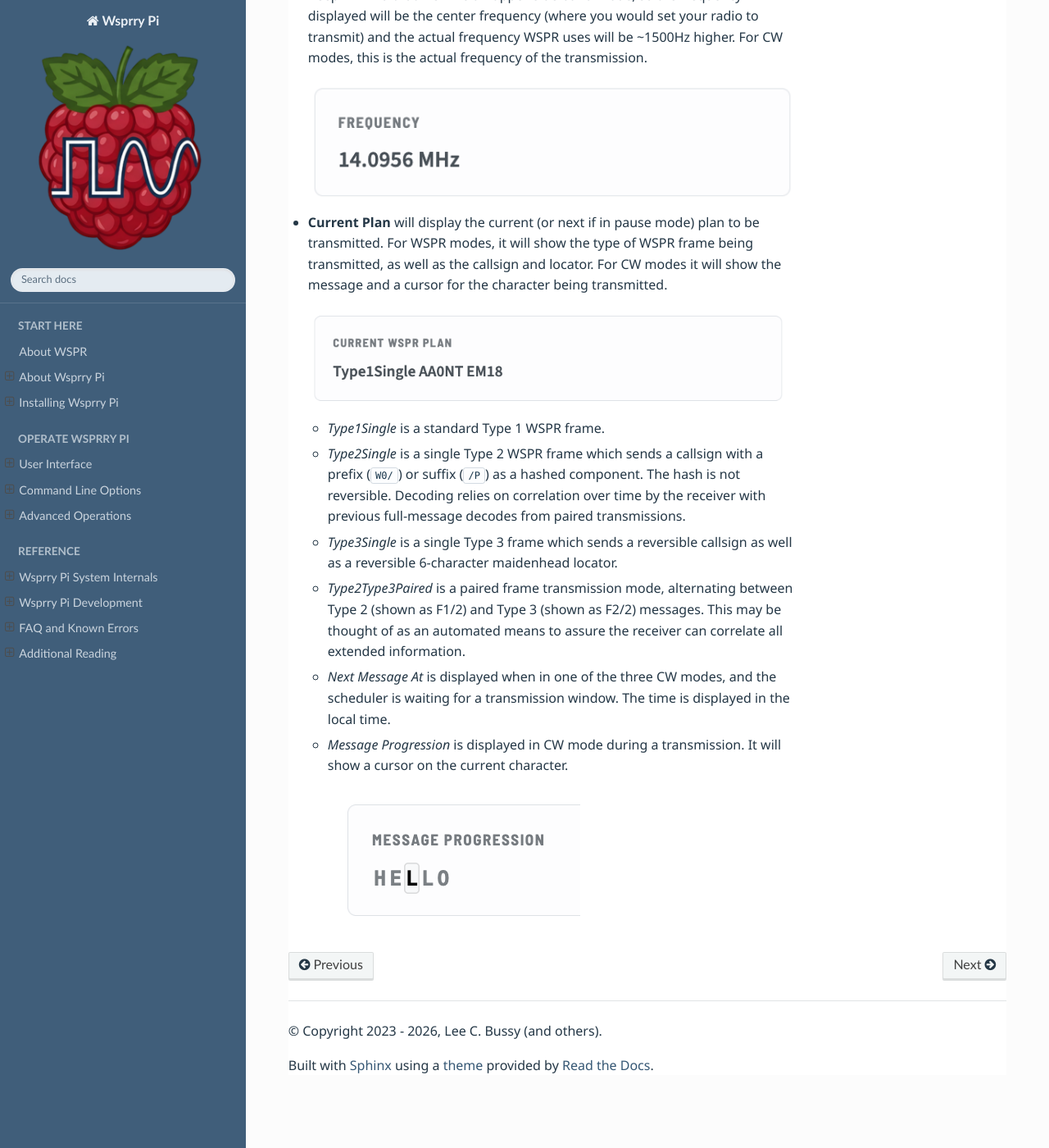
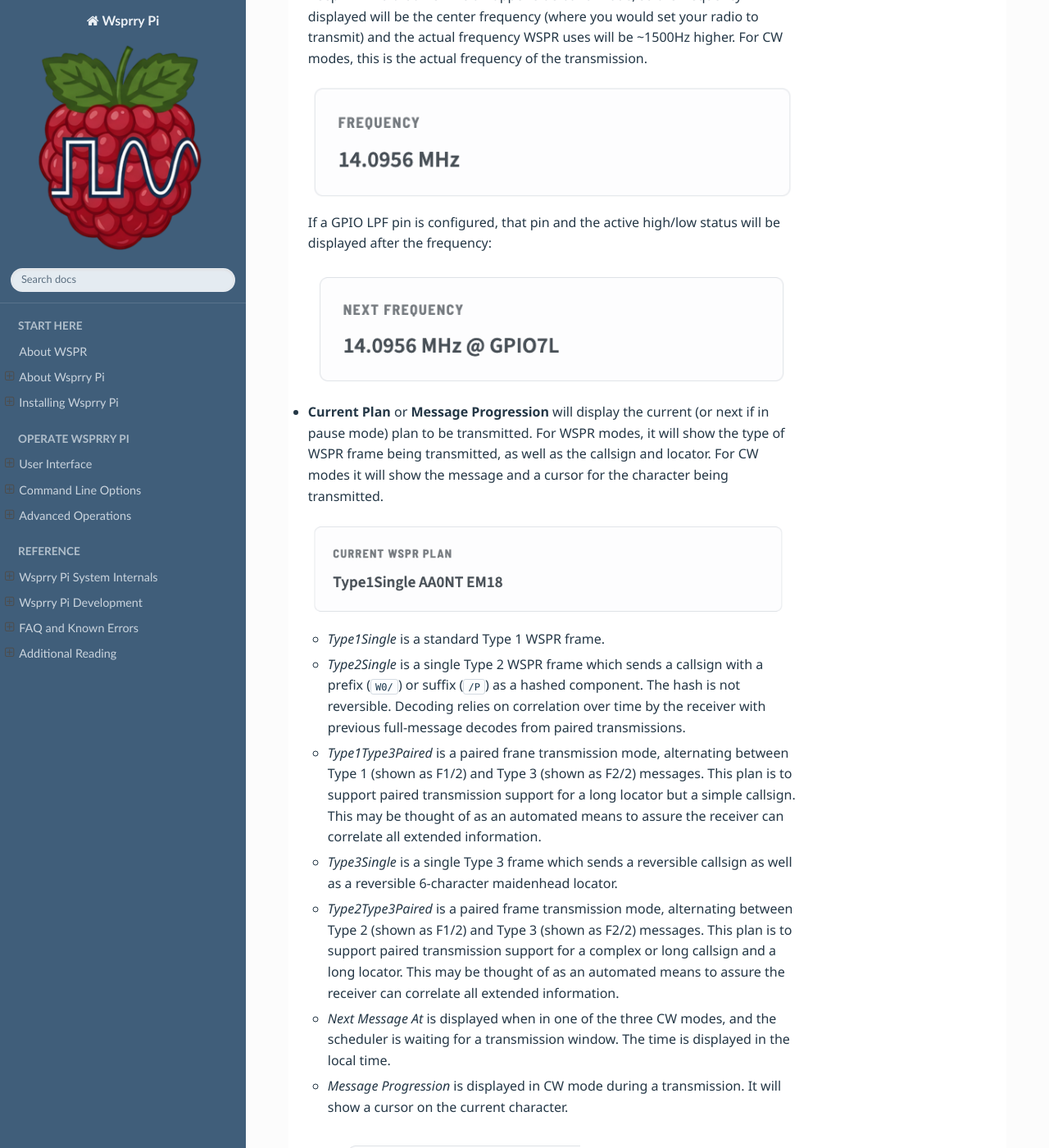
Before and after one commit to WsprryPi/Wsprry_Pi_Docs, a Sphinx documentation site: the page built from docs/User_Interface/Operations/index.md, in a window 1280 px wide and 1400 px high, scrolled down 3017 px. Shown: the whole window at 82% size. Built offline with Sphinx 7.4.7 and the Read the Docs theme 3.1.0, drawn with Linux system fonts in a browser that asks for light colours.

Commit message:
Update complex frames

```diff
--- a/docs/User_Interface/Operations/index.md
+++ b/docs/User_Interface/Operations/index.md
@@ -39,15 +39,19 @@ Within the Operations card are panels intended to be your quick reference to you
 
     ![Frequency Panel](frequency.png)
 
-- **Current Plan** will display the current (or next if in pause mode) plan to be transmitted.  For WSPR modes, it will show the type of WSPR frame being transmitted, as well as the callsign and locator.  For CW modes it will show the message and a cursor for the character being transmitted.
+    If a GPIO LPF pin is configured, that pin and the active high/low status will be displayed after the frequency:
+
+    ![Frequency Panel GPIO Status](frequency_gpio.png)
+
+- **Current Plan** or **Message Progression** will display the current (or next if in pause mode) plan to be transmitted.  For WSPR modes, it will show the type of WSPR frame being transmitted, as well as the callsign and locator.  For CW modes it will show the message and a cursor for the character being transmitted.
 
     ![Current Plan](current_plan.png)
 
   - *Type1Single* is a standard Type 1 WSPR frame.
   - *Type2Single* is a single Type 2 WSPR frame which sends a callsign with a prefix (`W0/`) or suffix (`/P`) as a hashed component.  The hash is not reversible.  Decoding relies on correlation over time by the receiver with previous full-message decodes from paired transmissions.
+  - *Type1Type3Paired* is a paired frane transmission mode, alternating between Type 1 (shown as F1/2) and Type 3 (shown as F2/2) messages. This plan is to support paired transmission support for a long locator but a simple callsign.  This may be thought of as an automated means to assure the receiver can correlate all extended information.
   - *Type3Single* is a single Type 3 frame which sends a reversible callsign as well as a reversible 6-character maidenhead locator.
-  - *Type2Type3Paired* is a paired frame transmission mode, alternating between Type 2 (shown as F1/2) and Type 3 (shown as F2/2) messages.  This may be thought of as an automated means to assure the receiver can correlate all extended information.
-
+  - *Type2Type3Paired* is a paired frame transmission mode, alternating between Type 2 (shown as F1/2) and Type 3 (shown as F2/2) messages. This plan is to support paired transmission support for a complex or long callsign and a long locator. This may be thought of as an automated means to assure the receiver can correlate all extended information.
   - *Next Message At* is displayed when in one of the three CW modes, and the scheduler is waiting for a transmission window.  The time is displayed in the local time.
   - *Message Progression* is displayed in CW mode during a transmission. It will show a cursor on the current character.
 
```
Also changed, not shown: docs/User_Interface/Operations/Initial_Ops.png, docs/User_Interface/Operations/frequency_gpio.png (added), docs/User_Interface/WsprryPi_UI.png.
